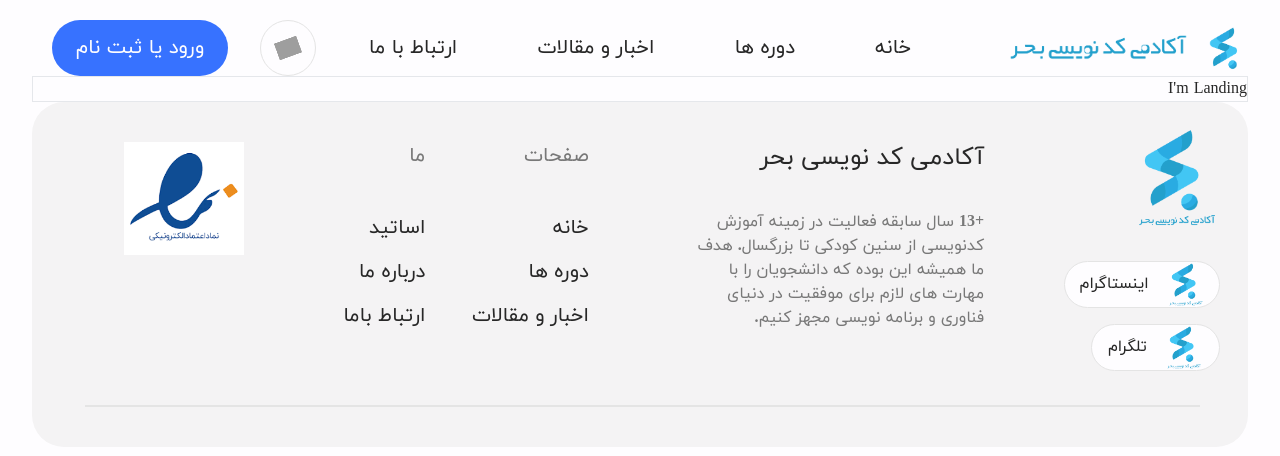
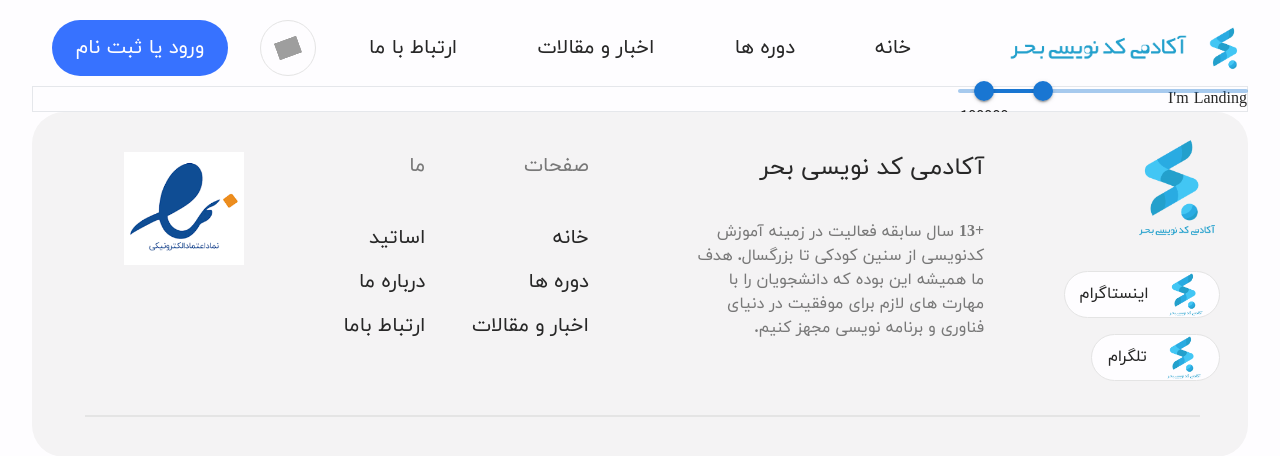
Before and after one commit to academy-react-summer1403/finalTaskAbSquad, a React (Vite) app: page / in a window 1280 px wide. Shown: the top 456 px of the page. Built offline with nearby package versions, Linux system fonts and the light colour scheme; grey boxes are pictures that could not be loaded.

Commit message:
RangeSlider added

```diff
--- a/package.json
+++ b/package.json
@@ -10,6 +10,8 @@
     "preview": "vite preview"
   },
   "dependencies": {
+    "@emotion/react": "^11.13.3",
+    "@emotion/styled": "^11.13.0",
     "@mui/material": "^6.1.1",
     "@nextui-org/button": "^2.0.38",
     "formik": "^2.4.6",
--- a/src/App.jsx
+++ b/src/App.jsx
@@ -1,13 +1,15 @@
-import { useState } from "react";
+import * as React from "react";
 import "./App.css";
 import Header from "./components/Header/Header";
 import { Outlet } from "react-router-dom";
 import Footer from "./components/Footer/Footer";
-import TextField from "./components/utilities/Fields/TextField";
+import RangeSliderField from "./components/utilities/Fields/RangeSliderField";
+
 function App() {
   return (
     <>
       <Header />
+      <RangeSliderField />
       <Outlet />
       <Footer />
     </>
--- /dev/null
+++ b/src/components/utilities/Fields/RangeSliderField.jsx
@@ -0,0 +1,29 @@
+import * as React from "react";
+import { Slider, Box } from "@mui/material";
+const RangeSliderField = () => {
+  const [value, setValue] = React.useState([100000, 300000]);
+  const handleChange = (event, newValue) => {
+    setValue(newValue);
+  };
+  const marks = [
+    {
+      value: 100000,
+      label: 100000,
+    },
+  ];
+  return (
+    <Box sx={{ width: 290, height: 10 }}>
+      <Slider
+        step={100000}
+        min={10000}
+        max={1000000}
+        value={value}
+        onChange={handleChange}
+        valueLabelDisplay="auto"
+        marks={marks}
+      />
+    </Box>
+  );
+};
+
+export default RangeSliderField;
```
Also changed, not shown: 1 other file (tests, documents, lock files or other folders).
